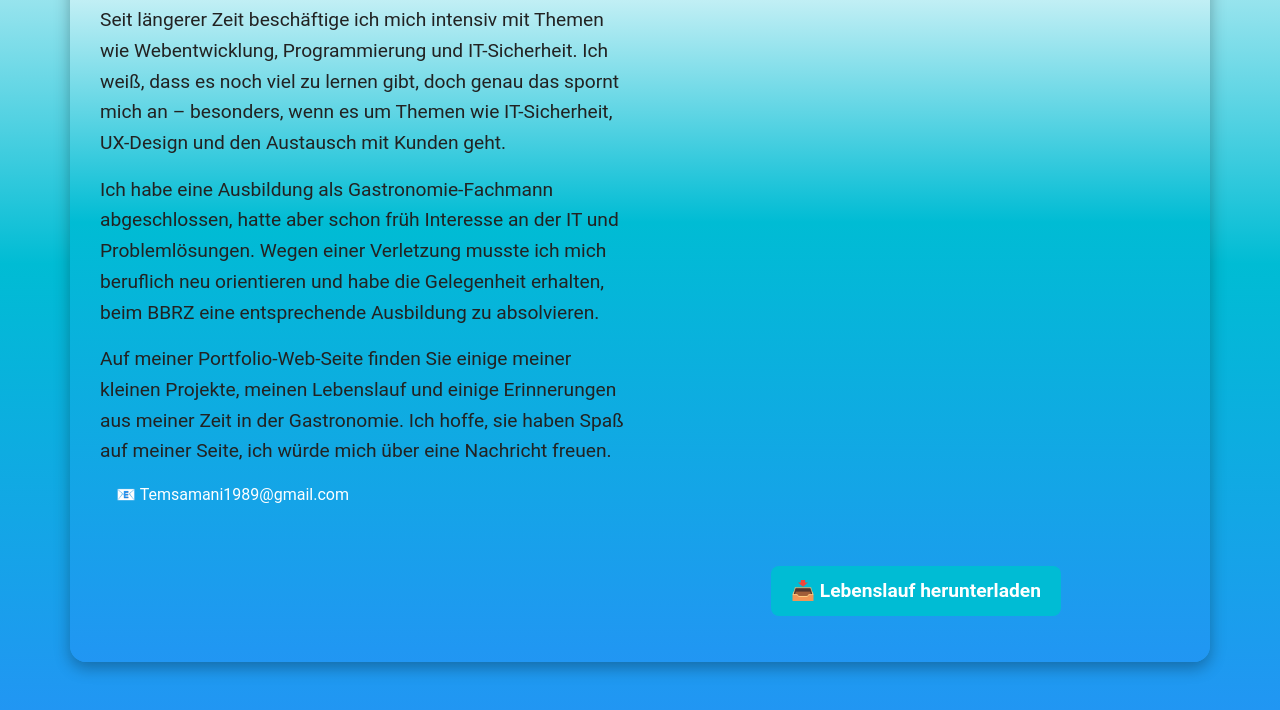
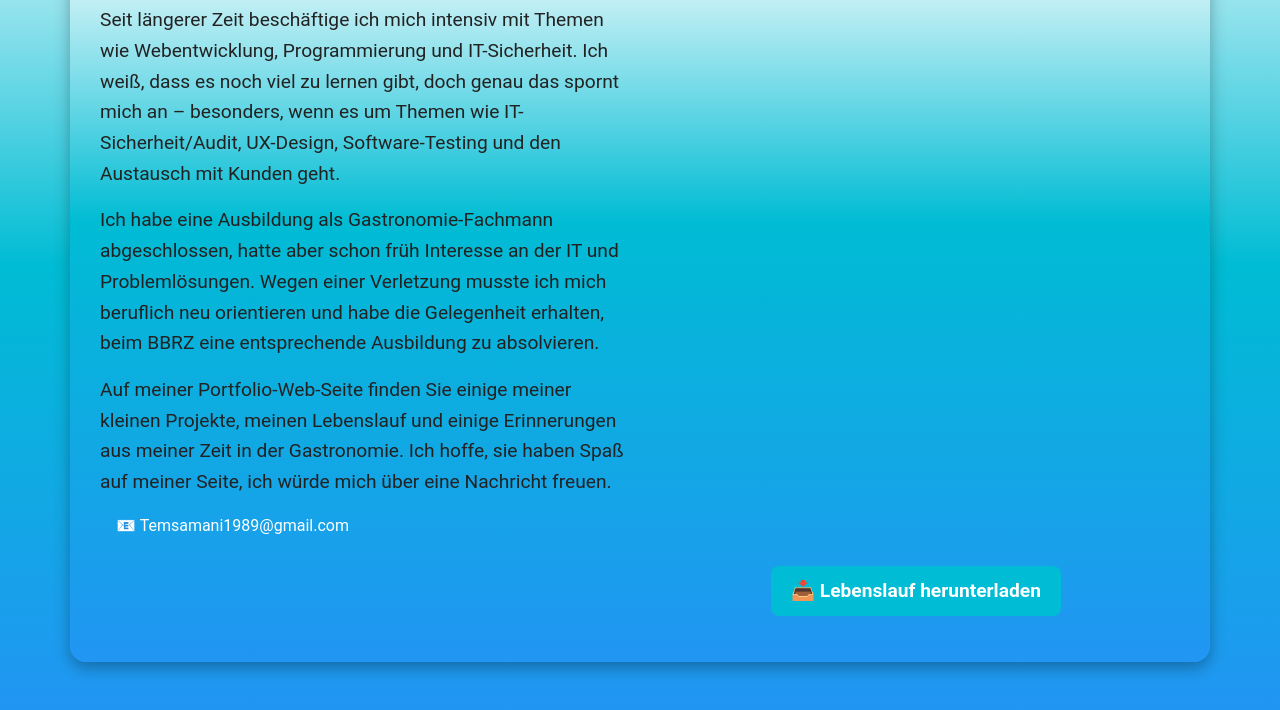
Before and after one commit to JustAguy404/Mein-Portfolio, a plain HTML site: page index.html in a window 1280 px wide. Shown: the part 182-892 px from the top of the page. Drawn offline with nearby package versions, Linux system fonts and the light colour scheme.

Commit message:
Update index.html

```diff
--- a/index.html
+++ b/index.html
@@ -48,7 +48,7 @@
             <h2>About Me</h2>
             <p>Seit längerer Zeit beschäftige ich mich intensiv mit Themen wie Webentwicklung, Programmierung und
                 IT-Sicherheit. Ich weiß, dass es noch viel zu lernen gibt, doch genau das spornt mich an – besonders,
-                wenn es um Themen wie IT-Sicherheit, UX-Design und den Austausch mit Kunden geht.</p>
+                wenn es um Themen wie IT-Sicherheit/Audit, UX-Design, Software-Testing und den Austausch mit Kunden geht.</p>
             <p>Ich habe eine Ausbildung als Gastronomie-Fachmann abgeschlossen, hatte aber schon früh Interesse an der
                 IT und Problemlösungen.
                 Wegen einer Verletzung musste ich mich beruflich neu orientieren und habe die Gelegenheit erhalten, beim
```
